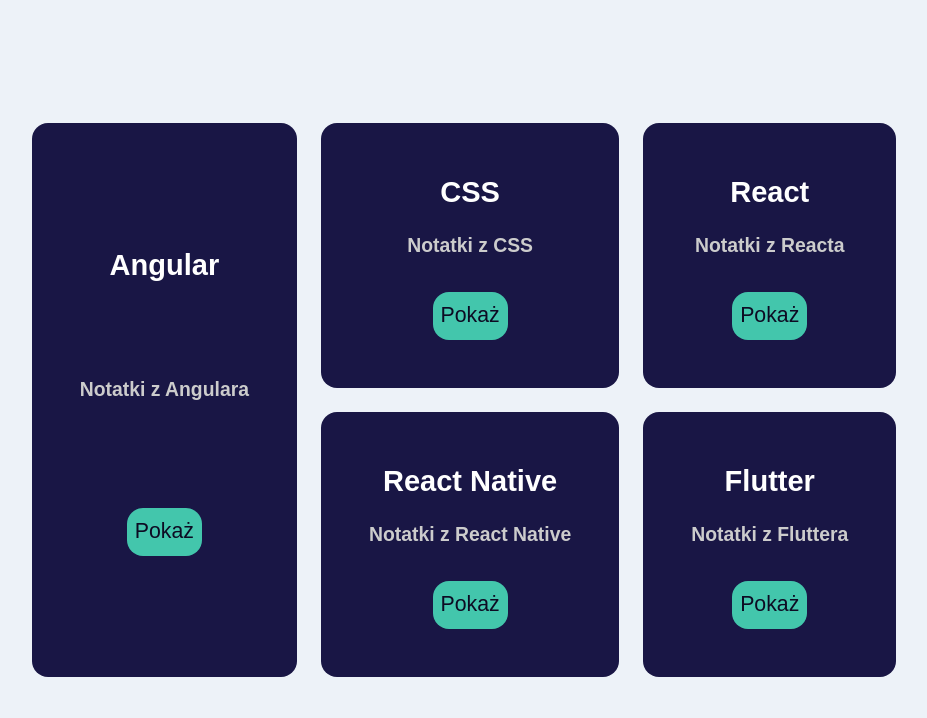
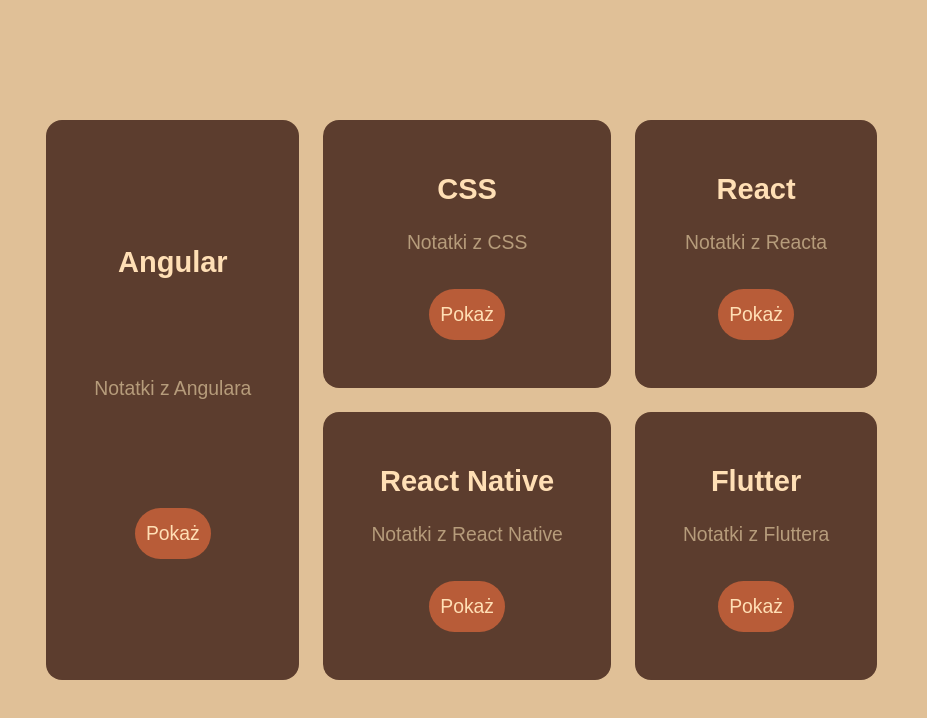
Before and after one commit to matCh00/SecondBrainApp, a React (Create React App) app in the folder secondbrain/: page / in a window 1280 px wide. Shown: the top 718 px of the page, without its empty margins (184-1111 px from the left). Built offline with nearby package versions, Linux system fonts and the light colour scheme.

Commit message:
poprawki kolorystyki

```diff
--- a/secondbrain/public/index.html
+++ b/secondbrain/public/index.html
@@ -6,7 +6,7 @@
   <head>
     <meta charset="UTF-8">
     <title>Second Brain app</title>
-    <link rel="shortcut icon" href="./icon.ico" type="image/png/ico" />
+    <link rel="shortcut icon" href="./icon.png" type="image/png/ico" />
   </head>
 
   <body>
--- a/secondbrain/src/components/Cells/Cells.tsx
+++ b/secondbrain/src/components/Cells/Cells.tsx
@@ -8,7 +8,7 @@ export class Cells extends Component {
     return (
       <>
         <Cell
-          classes='bg-primary clr-base'
+          classes='bg-primary'
           content={
             <>
               <h1>Angular</h1>
@@ -19,7 +19,7 @@ export class Cells extends Component {
           />
 
         <Cell
-          classes='bg-primary clr-base'
+          classes='bg-primary'
           content={
             <>
               <h1>CSS</h1>
@@ -30,7 +30,7 @@ export class Cells extends Component {
           />
 
         <Cell
-          classes='bg-primary clr-base'
+          classes='bg-primary'
           content={
             <>
               <h1>React</h1>
@@ -41,7 +41,7 @@ export class Cells extends Component {
           />
 
         <Cell
-          classes='bg-primary clr-base'
+          classes='bg-primary'
           content={
             <>
               <h1>React Native</h1>
@@ -52,7 +52,7 @@ export class Cells extends Component {
           />
 
         <Cell
-          classes='bg-primary clr-base'
+          classes='bg-primary'
           content={
             <>
               <h1>Flutter</h1>
--- a/secondbrain/src/components/Cells/cells.css
+++ b/secondbrain/src/components/Cells/cells.css
@@ -1,22 +1,26 @@
 a {
-  color: var(--color-primary-dark);
+  color: var(--color-text-primary);
   background: var(--color-secondary);
 
   cursor: pointer;
 
-  padding: .5rem;
-  border-radius: 1rem;
+  padding: .7rem;
+  border-radius: 2rem;
   margin-top: 1rem;
-
-  font-size: 1.1em;
 }
 
 a:hover {
   background: var(--color-secondary-dark);
 }
 
+
+h1 {
+  color: var(--color-text-primary);
+}
+
+
 h4 {
-  color: var(--color-base-dark);
+  color: var(--color-text-secondary);
 
   margin-block: 1rem;
 }
--- a/secondbrain/src/index.css
+++ b/secondbrain/src/index.css
@@ -1,14 +1,11 @@
 :root {
-  --color-bg: #edf2f8;
-  --color-base: #ffffff;
-  --color-primary: #191645;
-  --color-secondary: #43c6ac;
-  --color-base-light: #ffffff;
-  --color-base-dark: #cccccc;
-  --color-primary-light: #302d58;
-  --color-primary-dark: #0d0b23;
-  --color-secondary-light: #a1e3d6;
-  --color-secondary-dark: #2f8b78;
+  --color-bg: #E0C097;
+  --color-base: #2D2424;
+  --color-primary: #5C3D2E;
+  --color-secondary: #B85C38;
+  --color-secondary-dark: #8f482c;
+  --color-text-primary: #ffdfb5;
+  --color-text-secondary: #b69c7b;
   --ff: "Barlow Semi Condensed", sans-serif;
   --fw: 500;
 }
@@ -48,45 +45,26 @@ body {
 .bg-base {
   background: var(--color-base);
 }
-.bg-base-light {
-  background: var(--color-base-light);
-}
-.bg-base-dark {
-  background: var(--color-base-dark);
-}
 .bg-primary {
   background: var(--color-primary);
-}
-.bg-primary-light {
-  background: var(--color-primary-light);
-}
-.bg-primary-dark {
-  background: var(--color-primary-dark);
 }
 .clr-base {
   color: var(--color-base);
 }
-.clr-base-light {
-  color: var(--color-base-light);
-}
-.clr-base-dark {
-  color: var(--color-base-dark);
-}
 .clr-primary {
   color: var(--color-primary);
-}
-.clr-primary-light {
-  color: var(--color-primary-light);
-}
-.clr-primary-dark {
-  color: var(--color-primary-dark);
 }
 .clr-secondary {
   color: var(--color-secondary);
 }
-.clr-secondary-light {
-  color: var(--color-secondary-light);
+.clr-text-primary {
+  color: var(--color-text-primary);
 }
-.clr-secondary-dark {
-  color: var(--color-secondary-dark);
+.clr-text-secondary {
+  color: var(--color-text-secondary);
 }
+
+
+h4 {
+  font-weight: var(--fw);
+}
```
Also changed, not shown: secondbrain/public/icon.png (added), 14 other files (tests, documents, lock files or other folders).
